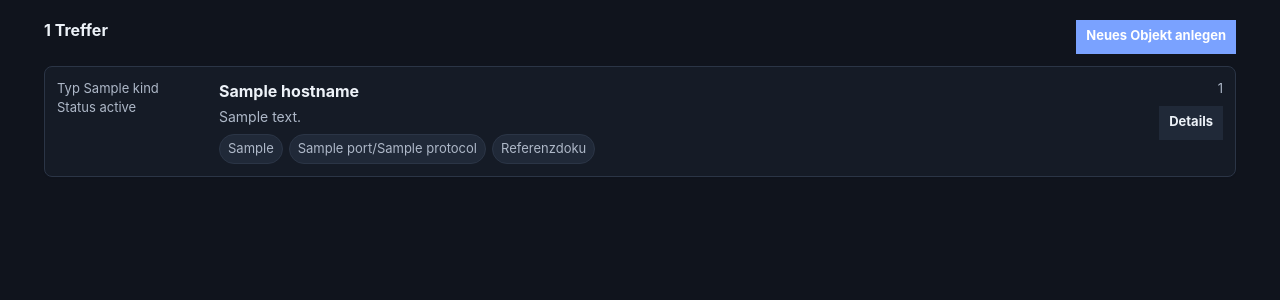
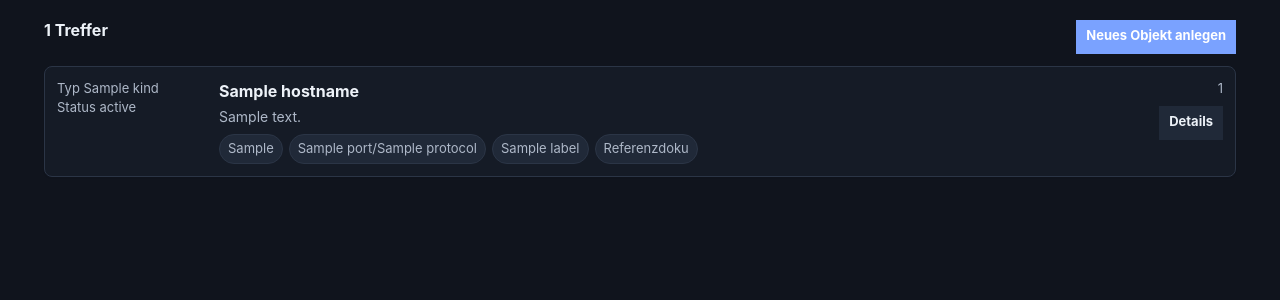
Before and after one commit to reisball/blockwart, a FastAPI app: template src/blockwart/ui/templates/index.html in a window 1280 px wide. Shown: the part 233-533 px from the top of the page. Run offline with FastAPI, Linux system fonts and the light colour scheme; the template is opened without the code that fills it: most values are stand-ins (such as "Sample title", 1, 10 or a date in 2020).

Commit message:
TASK-048: add create labels field

```diff
--- a/src/blockwart/ui/routes.py
+++ b/src/blockwart/ui/routes.py
@@ -1,4 +1,5 @@
 import json
+import re
 from collections import Counter
 from collections.abc import Mapping
 from typing import Annotated, Any
@@ -137,6 +138,7 @@ def save_object(
     object_id: Annotated[str, Form()],
     kind: Annotated[str, Form()],
     label: Annotated[str | None, Form()] = None,
+    labels: Annotated[str, Form()] = "",
     hostname: Annotated[str | None, Form()] = None,
     status: Annotated[str, Form()] = "active",
     summary: Annotated[str, Form()] = "",
@@ -149,6 +151,7 @@ def save_object(
         "id": object_id,
         "kind": kind,
         "label": label or "",
+        "labels": labels,
         "hostname": hostname or "",
         "status": status,
         "summary": summary,
@@ -160,6 +163,11 @@ def save_object(
     try:
         data = json.loads(data_json or "{}")
         _reject_secret_shaped_form_data(data)
+        label_values = _split_label_values(labels)
+        if label_values:
+            data["labels"] = label_values
+        else:
+            data.pop("labels", None)
         primary_hostname = (hostname or label or object_id).strip()
         if primary_hostname:
             network = dict(data.get("network") if isinstance(data.get("network"), Mapping) else {})
@@ -520,6 +528,7 @@ def _empty_form() -> dict[str, str]:
         "id": "",
         "kind": "system",
         "label": "",
+        "labels": "",
         "hostname": "",
         "status": "active",
         "summary": "",
@@ -528,6 +537,18 @@ def _empty_form() -> dict[str, str]:
         "relation_target_ref": "",
         "relation_type": "hosts",
     }
+
+
+def _split_label_values(raw_labels: str) -> list[str]:
+    labels: list[str] = []
+    seen: set[str] = set()
+    for value in re.split(r"[,;\n]+", raw_labels):
+        label = value.strip()
+        if not label or label.casefold() in seen:
+            continue
+        seen.add(label.casefold())
+        labels.append(label)
+    return labels
 
 
 def _require_existing_ref(session: Session, ref: str) -> None:
--- a/src/blockwart/ui/templates/index.html
+++ b/src/blockwart/ui/templates/index.html
@@ -76,6 +76,9 @@
                 <label>Hostname
                   <input name="hostname" value="{{ form.hostname or form.label }}" placeholder="n8n" autocomplete="off" required />
                 </label>
+                <label>Label
+                  <input name="labels" value="{{ form.labels }}" placeholder="infra, docker, intern" autocomplete="off" />
+                </label>
                 <label>Typ
                   <select name="kind">
                     {% for object_kind in object_kinds %}
@@ -108,9 +111,6 @@
                 </label>
                 <label>Kurzbeschreibung
                   <textarea class="summary-input" name="summary" placeholder="Wofür ist das Objekt da?">{{ form.summary }}</textarea>
-                </label>
-                <label>Daten JSON
-                  <textarea name="data_json" spellcheck="false">{{ form.data_json }}</textarea>
                 </label>
                 <div class="button-row">
                   <button type="submit">Speichern</button>
@@ -148,6 +148,11 @@
                       {% if object.data.ports %}
                         {% for port in object.data.ports[:2] %}
                           <span class="badge">{{ port.port }}/{{ port.protocol or "tcp" }}</span>
+                        {% endfor %}
+                      {% endif %}
+                      {% if object.data.labels %}
+                        {% for label in object.data.labels[:3] %}
+                          <span class="badge">{{ label }}</span>
                         {% endfor %}
                       {% endif %}
                       {% if object.data.source_references %}
```
Also changed, not shown: tests/test_ui.py (+16 -2 lines).
